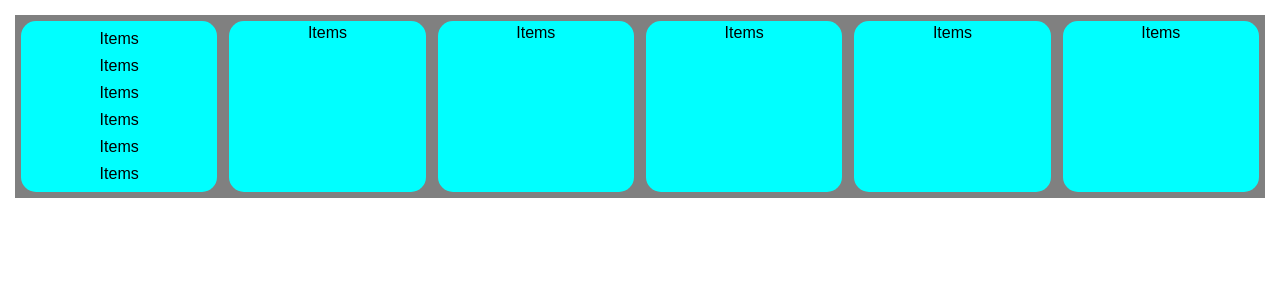
After one commit to marioaje/multimedios0225, a PHP site: page /grid.html in a window 1280 px wide. The commit adds this page. Shown: the top 300 px of the page. Run offline with PHP 8.4, Linux system fonts and the light colour scheme.

Commit message:
Version grid

```diff
--- a/Semana 02/css/estilosresponsive.css
+++ b/Semana 02/css/estilosresponsive.css
@@ -49,7 +49,7 @@ body{
 
 [class^="col-"]{
     background-color: cyan;
-    padding: 9px;
+    padding: 3px;
     border: 1px solid black;
     border-radius: 15px;
     text-align: center;
--- /dev/null
+++ b/Semana 02/grid.html
@@ -0,0 +1,52 @@
+<!DOCTYPE html>
+<html lang="en">
+<head>
+    <meta charset="UTF-8">
+    <meta name="viewport" content="width=device-width, initial-scale=1.0">
+    <title>Document</title>
+    <style>
+        *{
+            margin: 3px;
+            padding: 3px;
+            box-sizing: border-box;
+            font-family: Arial, Helvetica, sans-serif;
+        }
+
+        .conten{
+            display: grid;
+            grid-template-columns: repeat(
+                auto-fit,
+                minmax(8.33%, 1fr)
+            );
+            gap: 6px;
+            padding: 3px;
+            background-color: gray;
+        }
+
+        .caja{
+            background-color: aqua;
+            padding: 3px;
+            text-align: center;
+            border-radius: 15px;
+        }
+    </style>
+</head>
+<body>
+    <div class="conten">
+            <div class="caja">
+                <div class="caja">Items </div>
+                <div class="caja">Items </div>
+                <div class="caja">Items </div>
+                <div class="caja">Items </div>
+                <div class="caja">Items </div>
+                <div class="caja">Items </div>
+
+            </div>
+            <div class="caja">Items </div>
+            <div class="caja">Items </div>
+            <div class="caja">Items </div>
+            <div class="caja">Items </div>
+            <div class="caja">Items </div>
+    </div>
+</body>
+</html>
```
Also changed, not shown: Semana 02/ejemplo.html (added, +46 -0 lines).
